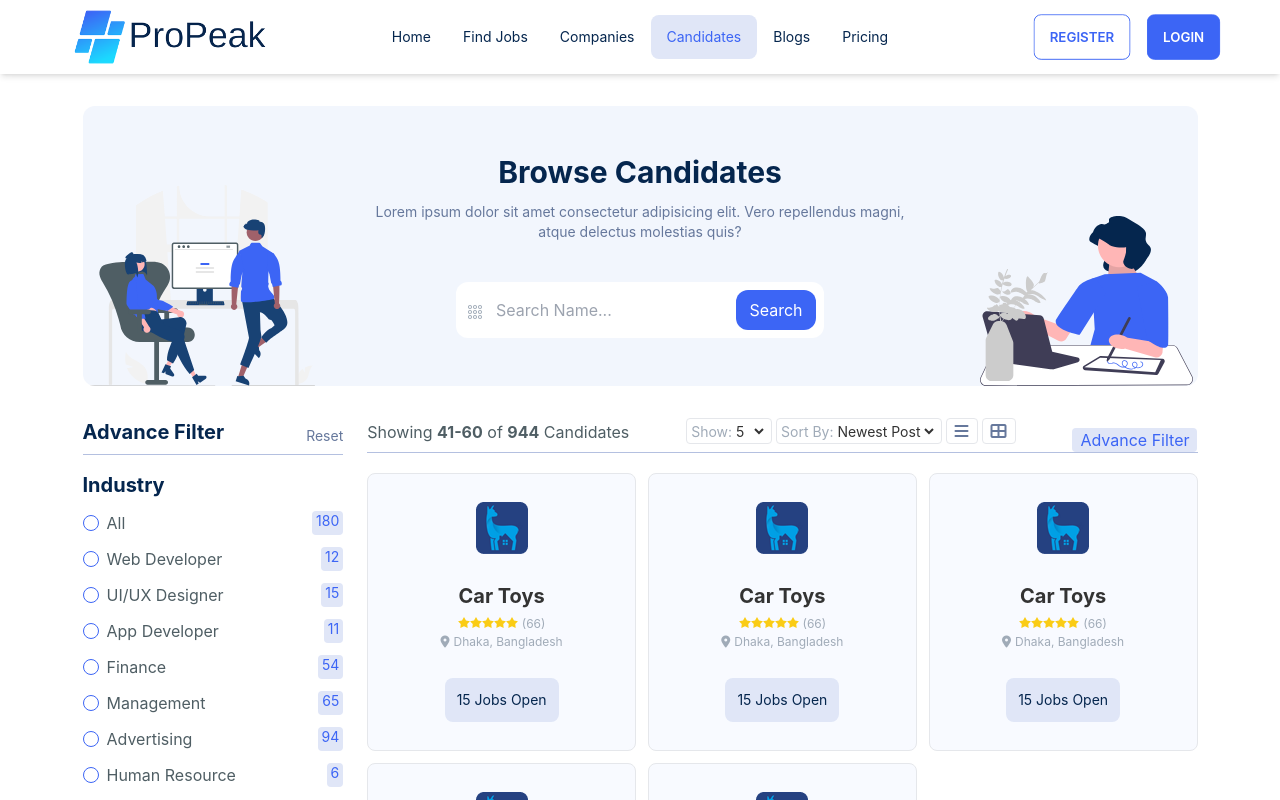
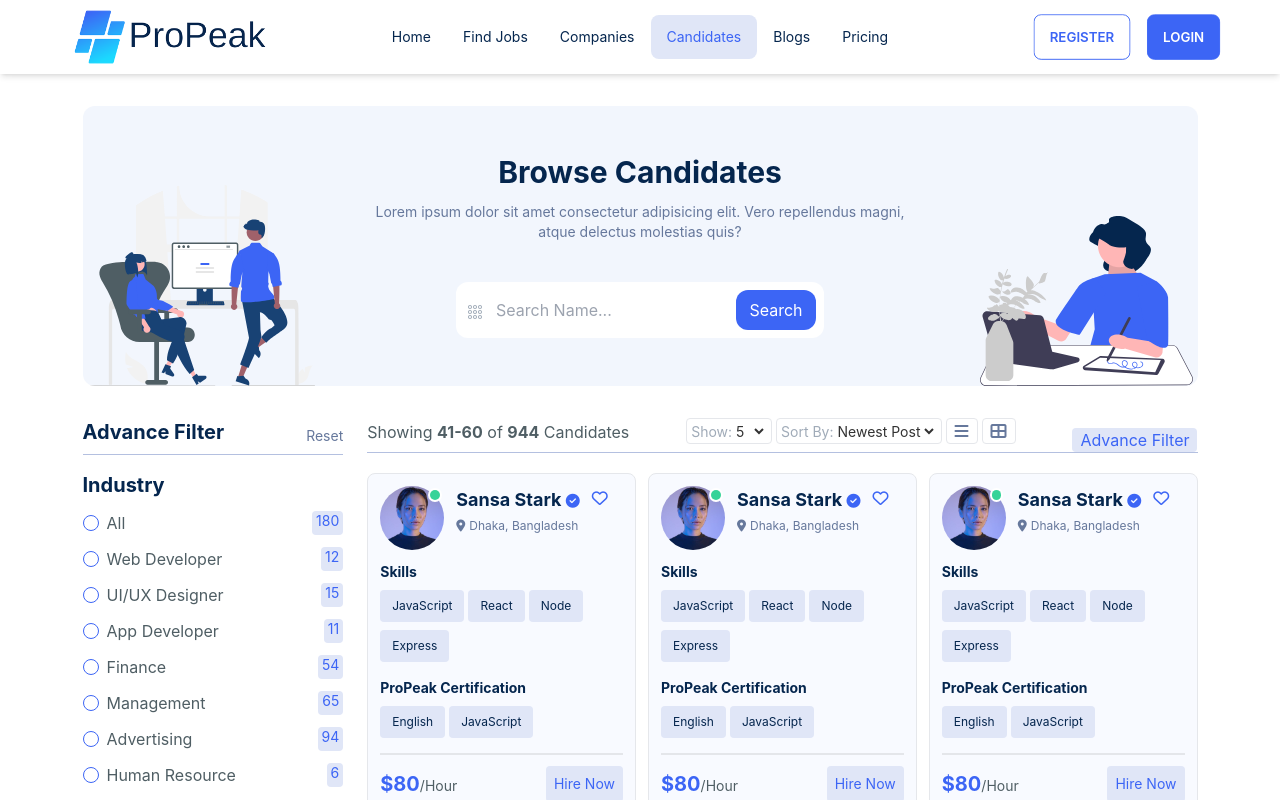
Before and after one commit to munimrahman/pro-peak-job-portal, a React (Create React App) app: page /candidate-list in a window 1280 px wide. Shown: the top 800 px of the page. Built offline with nearby package versions, Linux system fonts and the light colour scheme.

Commit message:
work experience

```diff
--- a/src/Pages/CandidateDetails/WorkExperience/WorkExperience.jsx
+++ b/src/Pages/CandidateDetails/WorkExperience/WorkExperience.jsx
@@ -1,14 +1,12 @@
 import React from 'react';
-import JobCardThree from '../../Shared/JobCardThree/JobCardThree';
+import WorkExperienceCard from './WorkExperienceCard';
 
 function WorkExperience() {
     return (
         <div>
-            <h3 className="text-secondary text-xl font-bold mb-5">Latest Jobs</h3>
+            <h3 className="text-secondary text-xl font-bold mb-5">Work Experience</h3>
             <div className="grid gap-3">
-                <JobCardThree />
-                <JobCardThree />
-                <JobCardThree />
+                <WorkExperienceCard />
             </div>
         </div>
     );
--- /dev/null
+++ b/src/Pages/CandidateDetails/WorkExperience/WorkExperienceCard.jsx
@@ -0,0 +1,38 @@
+import React from 'react';
+import brand from '../../../assets/brand-1.png';
+
+function WorkExperienceCard() {
+    return (
+        <div className="border bg-[#F8FAFA] rounded-lg p-3">
+            <div className="flex justify-between">
+                <div className="flex mt-5 mb-4">
+                    <img src={brand} alt="" />
+                    <div className="ml-3">
+                        <h4 className="text-secondary text-lg font-bold">LinkedIn</h4>
+                        <span className="text-neutral text-xs">
+                            <i className="fas fa-map-marker-alt mr-1" />
+                            New York, US
+                        </span>
+                    </div>
+                </div>
+            </div>
+            <h3 className="text-secondary font-bold">Senior Software Engineer</h3>
+            <div className="text-sm text-neutral mt-1 mb-1">
+                <span className="mr-5">
+                    <i className="fas fa-briefcase mr-1" /> Fulltime
+                </span>
+            </div>
+            <p className="text-neutral text-sm mb-3">
+                <i className="fas fa-business-time mr-1" />
+                Nov 2021 - Present · 1 yr 4 mos
+            </p>
+
+            <p className="text-base text-accent">
+                Lorem ipsum dolor sit amet, consectetur adipisicing elit. Recusandae architecto
+                eveniet, dolor quo repellendus pariatur
+            </p>
+        </div>
+    );
+}
+
+export default WorkExperienceCard;
--- a/src/Pages/CandidateList/CandidateCard/CandidateCard.jsx
+++ b/src/Pages/CandidateList/CandidateCard/CandidateCard.jsx
@@ -1,49 +1,66 @@
 import React from 'react';
-import img from '../../../assets/brand-1.png';
+import avatar from '../../../assets/avatar.jpg';
+import ButtonInfo from '../../../Components/ButtonInfo/ButtonInfo';
 
 function CandidateCard() {
     return (
-        <div className="border rounded-lg bg-[#F8FAFF] text-center">
-            <img src={img} alt="" className="inline-block mt-7" />
-            <div className="my-7">
-                <h3 className="font-bold text-xl">Car Toys</h3>
-                <div className="rating rating-xs">
-                    <input
-                        type="radio"
-                        name="rating-2"
-                        className="mask mask-star-2 bg-yellow-400"
-                    />
-                    <input
-                        type="radio"
-                        name="rating-2"
-                        className="mask mask-star-2 bg-yellow-400"
-                    />
-                    <input
-                        type="radio"
-                        name="rating-2"
-                        className="mask mask-star-2 bg-yellow-400"
-                    />
-                    <input
-                        type="radio"
-                        name="rating-2"
-                        className="mask mask-star-2 bg-yellow-400"
-                    />
-                    <input
-                        type="radio"
-                        name="rating-2"
-                        className="mask mask-star-2 bg-yellow-400"
-                        checked
-                    />
-                    <span className="text-xs ml-1 text-[#a0abb8]">(66)</span>
+        <div className="border rounded-lg bg-[#F8FAFF] p-3">
+            <div className="flex">
+                <div className={`avatar ${'online' || 'offline'}`}>
+                    <div className="w-16 rounded-full">
+                        <img src={avatar} alt="" />
+                    </div>
                 </div>
-                <p className="text-xs text-[#a0abb8]">
-                    <i className="fas fa-map-marker-alt mr-1" />
-                    Dhaka, Bangladesh
+                <div className="ml-3">
+                    <h3 className="text-lg font-bold text-secondary">
+                        Sansa Stark{' '}
+                        <span>
+                            <i className="fas fa-check-circle text-primary text-sm" />
+                        </span>
+                    </h3>
+                    <p className="text-xs text-neutral mt-1">
+                        <i className="fas fa-map-marker-alt mr-1" />
+                        Dhaka, Bangladesh
+                    </p>
+                </div>
+                <div>
+                    <i className="far fa-heart ml-3 text-primary hover:cursor-pointer" />
+                </div>
+            </div>
+            <div className="mt-3">
+                <h4 className="font-bold text-secondary text-sm">Skills</h4>
+                <div className="mt-1 flex flex-wrap">
+                    <span className="capitalize text-xs bg-info text-secondary hover:text-primary hover:cursor-pointer px-3 py-2 rounded mr-1 my-1">
+                        JavaScript
+                    </span>
+                    <span className="capitalize text-xs bg-info text-secondary hover:text-primary hover:cursor-pointer px-3 py-2 rounded mr-1 my-1">
+                        React
+                    </span>
+                    <span className="capitalize text-xs bg-info text-secondary hover:text-primary hover:cursor-pointer px-3 py-2 rounded mr-1 my-1">
+                        Node
+                    </span>
+                    <span className="capitalize text-xs bg-info text-secondary hover:text-primary hover:cursor-pointer px-3 py-2 rounded mr-1 my-1">
+                        Express
+                    </span>
+                </div>
+                <h4 className="font-bold text-secondary mt-3 text-sm">ProPeak Certification</h4>
+                <div className="mt-1 flex flex-wrap">
+                    <span className="capitalize text-xs bg-info text-secondary hover:text-primary hover:cursor-pointer px-3 py-2 rounded mr-1 my-1">
+                        English
+                    </span>
+                    <span className="capitalize text-xs bg-info text-secondary hover:text-primary hover:cursor-pointer px-3 py-2 rounded mr-1 my-1">
+                        JavaScript
+                    </span>
+                </div>
+            </div>
+
+            <div className="divider my-1" />
+            <div className="flex justify-between items-center mb-3">
+                <p className="text-sm text-accent">
+                    <span className="text-xl text-primary font-bold">$80</span>/Hour
                 </p>
+                <ButtonInfo>Hire Now</ButtonInfo>
             </div>
-            <button className="bg-info text-sm text-secondary p-3 rounded-lg hover:text-primary mb-7">
-                15 Jobs Open
-            </button>
         </div>
     );
 }
```
Also changed, not shown: src/assets/verified.png (added), 1 other file (tests, documents, lock files or other folders).
